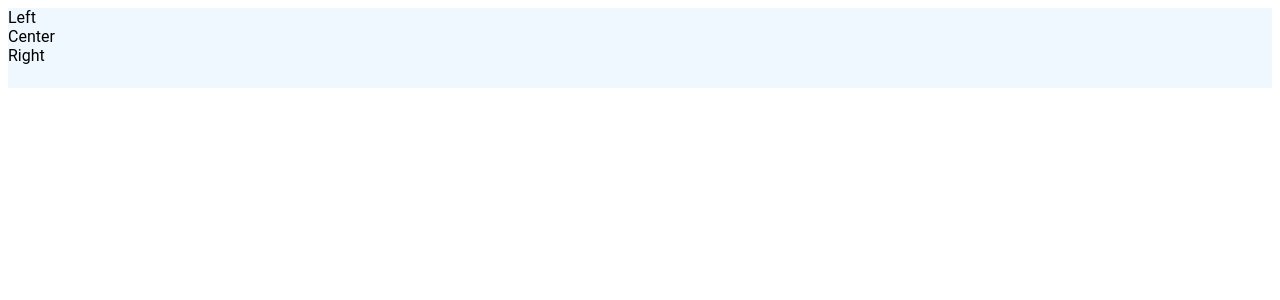
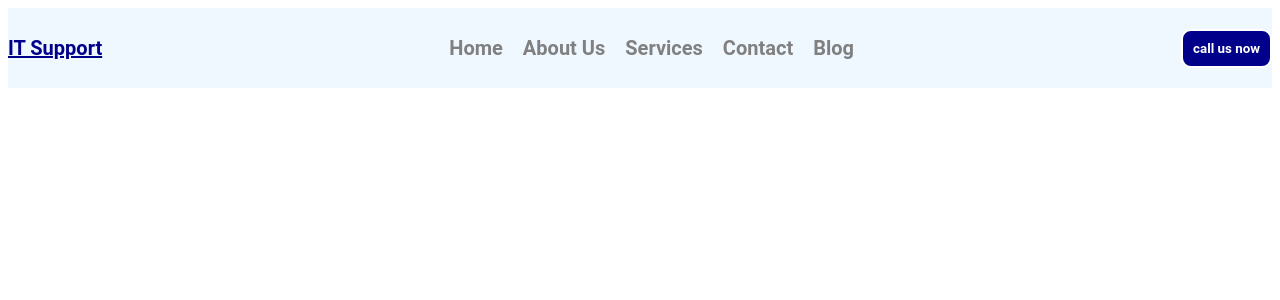
Before and after one commit to shota876/Styled_components_react, a React (Vite) app: page / in a window 1280 px wide. Shown: the top 300 px of the page. Built offline with nearby package versions, Linux system fonts and the light colour scheme.

Commit message:
navbar added.

```diff
--- a/src/components/navbar/Navbar.jsx
+++ b/src/components/navbar/Navbar.jsx
@@ -1,33 +1,76 @@
-import React from 'react'
-import styled from 'styled-components'
+import React from "react";
+import styled from "styled-components";
 
 const Container = styled.div`
-    width: 100%;
-    height: 10%;
+  width: 100%;
+  height: 10%;
+  background-color: aliceblue;
+  display: flex;
+  justify-content: space-between;
+  align-items: center;
+`;
+const Logo = styled.h1`
+  font-size: 20px;
+  text-decoration: underline;
+  color: darkblue;
+  cursor: pointer;
+`;
+const Menu = styled.ul`
+  display: flex;
+  list-style: none;
+`;
+
+
+const MenuItem = styled.li`
+  font-size: 20px;
+  font-weight: bold;
+  margin-right: 20px;
+  color: gray;
+  cursor: pointer;
+  &:hover {
+    color: darkblue;
+  }
+`;
+
+const Button = styled.button`
+  font-weight: bold;
+  background-color: darkblue;
+  border: 2px solid white;
+  cursor: pointer;
+  color: white;
+  padding: 10px 10px;
+  border-radius: 10px;
+  &:hover{
     background-color: aliceblue;
+    color: darkblue;
+    border: 2px solid darkblue;
+  }
 `
 
-const Left = styled.div`
-
-`
-const Center = styled.div`
-
-`
-const Right = styled.div`
-
-`
+const Left = styled.div``;
+const Center = styled.div``;
+const Right = styled.div``;
 
 function Navbar() {
-  return(
+  return (
     <>
-       <Container>
-          <Left>Left</Left>
-          <Center>Center</Center>
-          <Right>Right</Right>
-       </Container>
+      <Container>
+        <Left>
+          <Logo>IT Support</Logo>
+        </Left>
+        <Center>
+          <Menu>
+            <MenuItem>Home</MenuItem>
+            <MenuItem>About Us</MenuItem>
+            <MenuItem>Services</MenuItem>
+            <MenuItem>Contact</MenuItem>
+            <MenuItem>Blog</MenuItem>
+          </Menu>
+        </Center>
+        <Right><Button>call us now</Button></Right>
+      </Container>
     </>
-  )
-
+  );
 }
 
-export default Navbar
+export default Navbar;
```
